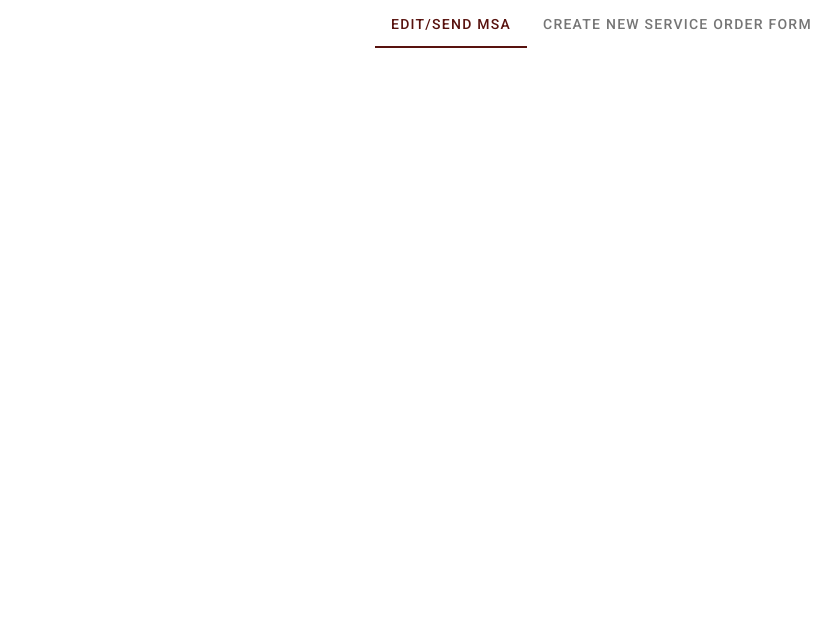
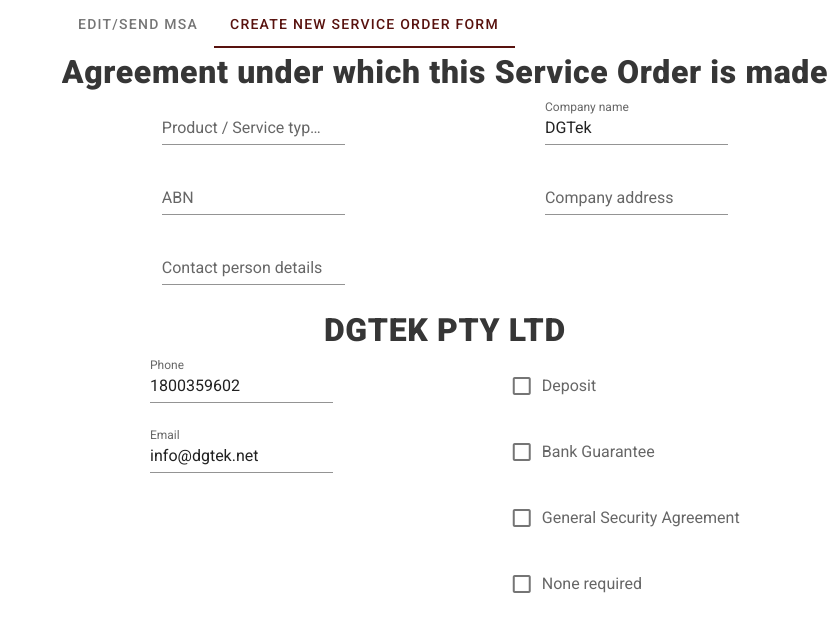
Before and after one commit to garevna/dgtek-portal, a Vue app: page / in a window 1280 px wide. Shown: the top 632 px of the page, without its empty margins (452-1280 px from the left). Built offline with nearby package versions, Linux system fonts and the light colour scheme.

Commit message:
remove transition from tab item

```diff
--- a/src/components/MainMenu.vue
+++ b/src/components/MainMenu.vue
@@ -1,6 +1,4 @@
 <template>
-  <v-row>
-    <v-col>
   <v-card flat max-width="185px">
     <v-btn
       depressed
@@ -11,8 +9,6 @@
     {{ servise.text }}
     </v-btn>
   </v-card>
-    </v-col>
-  </v-row>
 </template>
 
 <script>
--- a/src/components/submitOrder/SendMsa.vue
+++ b/src/components/submitOrder/SendMsa.vue
@@ -1,6 +1,6 @@
 <template>
 <div>
-
+<h2>Agreement under which this Service Order is made</h2>
 </div>
 </template>
 
--- a/src/components/submitOrder/SubmitOrder.vue
+++ b/src/components/submitOrder/SubmitOrder.vue
@@ -5,13 +5,14 @@
       <v-tab>Create new service order form</v-tab>
     </v-tabs>
     <v-tabs-items v-model="tab">
-      <v-tab-item  transition="false">
+      <v-tab-item  transition="false" reverse-transition="false">
         <SendMsa />
       </v-tab-item>
-      <v-tab-item>
+      <v-tab-item transition="false" reverse-transition="false">
         <CreateNewService />
       </v-tab-item>
     </v-tabs-items>
+
   </div>
 </template>
 
@@ -27,7 +28,7 @@
   },
   data () {
     return {
-       tab: null,
+       tab: 1,
     }
   }
 };
--- a/src/views/Home.vue
+++ b/src/views/Home.vue
@@ -1,5 +1,5 @@
 <template>
-<div class="d-flex justify-center">
+<div class="d-flex justify-space-between">
   <MainMenu />
   <SubmitOrder />
   <!-- <ServiceQualification />
```
Lines whose indentation alone changed are shown as unchanged.
